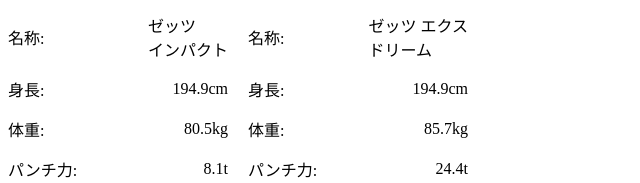
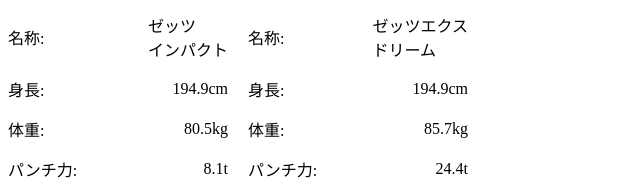
Before and after one commit to starkun039/zeztz-spec-app, a plain HTML site: page index.html in a window 1280 px wide. Shown: the part 412-595 px from the top of the page, 0-640 px from the left. Drawn offline with Linux system fonts and the light colour scheme.

```diff
--- a/index.html
+++ b/index.html
@@ -227,7 +227,7 @@
     }
     ,
     {
-        name: "ゼッツ エクス<br>ドリーム",
+        name: "ゼッツエクス<br>ドリーム",
         image:"images/エクスドリーム.PNG",
         height: "194.9",
         weight: "85.7",
@@ -436,7 +436,7 @@
     }
     ,
     {
-        name: "ゼッツ ハート<br>オブインパクト",
+        name: "ゼッツハート<br>オブインパクト",
         image:"images/ハートオブインパクト.PNG",
         height: "194.9",
         weight: "82.6",
```
